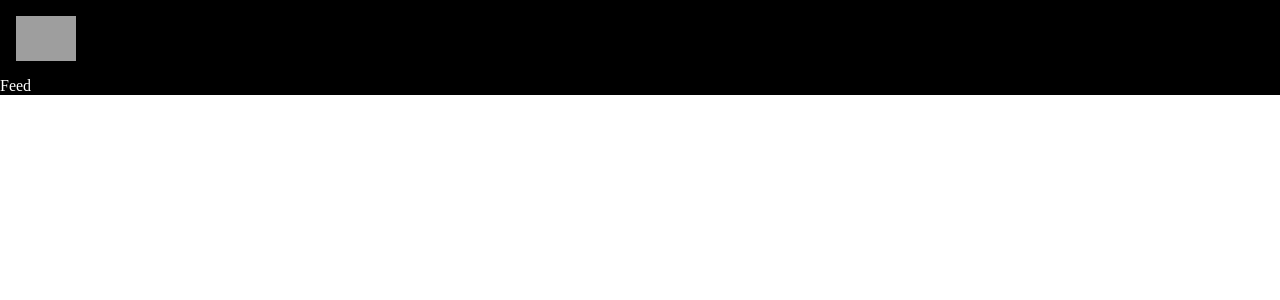
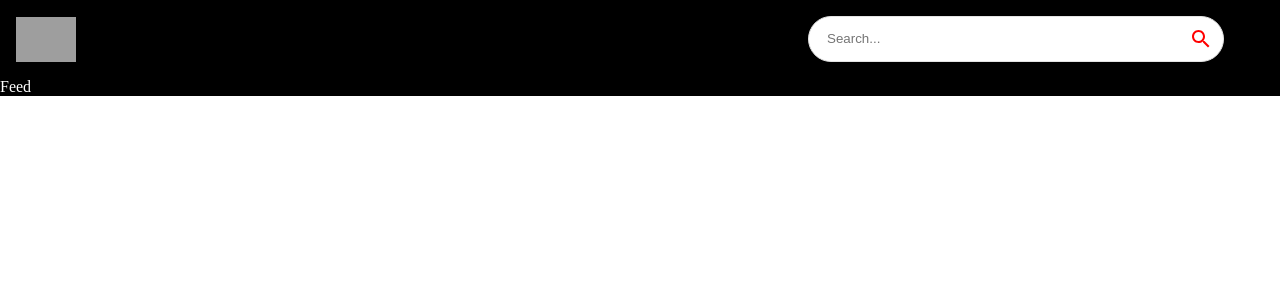
Before and after one commit to SaktiSriraj/Youtube-clone, a React (Create React App) app: page / in a window 1280 px wide. Shown: the top 300 px of the page. Built offline with nearby package versions, Linux system fonts and the light colour scheme; grey boxes are pictures that could not be loaded.

Commit message:
Search Bar added

```diff
--- a/src/components/Navbar.jsx
+++ b/src/components/Navbar.jsx
@@ -3,6 +3,7 @@ import { Stack } from '@mui/material';
 import { Link } from 'react-router-dom';
 
 import {logo} from '../utils/constants';
+import SearchBar from './SearchBar';
 
 const Navbar = () => (
   <Stack
@@ -15,6 +16,8 @@ const Navbar = () => (
         <img src={logo} alt="logo" height={45} />
       </Link>
 
+      <SearchBar />
+
   </Stack>
 )
 
--- /dev/null
+++ b/src/components/SearchBar.jsx
@@ -0,0 +1,39 @@
+/* eslint-disable no-unused-vars */
+import { useState } from 'react';
+import { useNavigate } from 'react-router-dom';
+import { Paper, IconButton } from '@mui/material';
+import { Search } from '@mui/icons-material';
+
+const SearchBar = () => {
+  return (
+    <Paper
+      component = "form"
+      onSubmit={() => {}}
+      sx = {{
+          borderRadius:20,
+          border: '1px solid #e3e3e3',
+          pl: 2,
+          boxShadow: 'none',
+          mr: { sm:5 }
+        }}
+    >
+        <input
+            className="search-bar"
+            placeholder="Search..."
+            value=""
+            onChange={()=>{}}
+        />
+        <IconButton
+            type="submit"
+            sx={{
+                p:'10px',
+                color:'red'
+            }}
+        >
+            <Search />
+        </IconButton>
+    </Paper>
+  )
+}
+
+export default SearchBar
--- a/src/components/index.js
+++ b/src/components/index.js
@@ -3,3 +3,4 @@ export {default as Feed} from './Feed';
 export {default as ChannelDetail} from './ChannelDetail';
 export {default as SearchFeed} from './SearchFeed';
 export {default as VideoDetail} from './VideoDetail';
+export {default as SearchBar} from './SearchBar';
```
